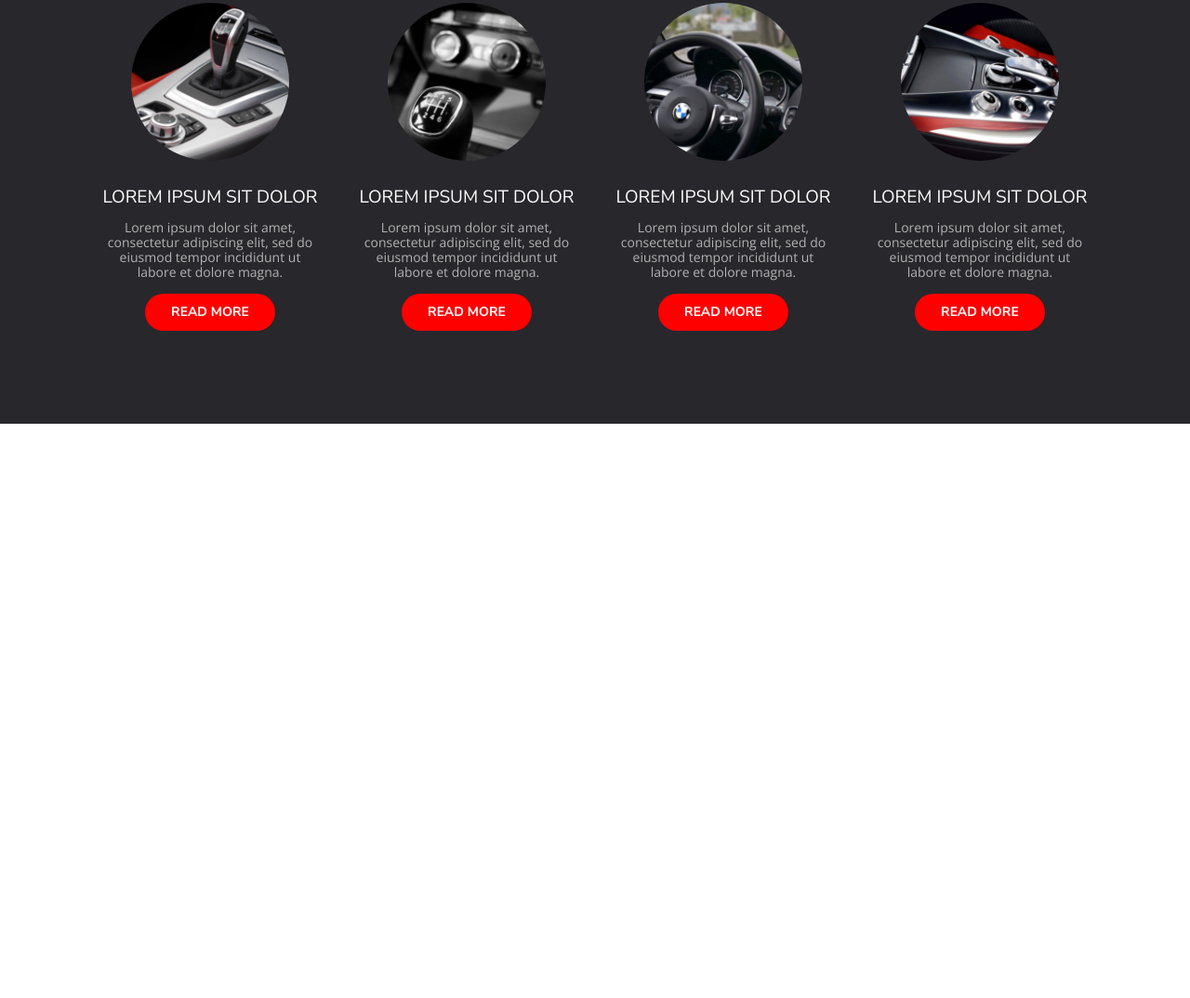
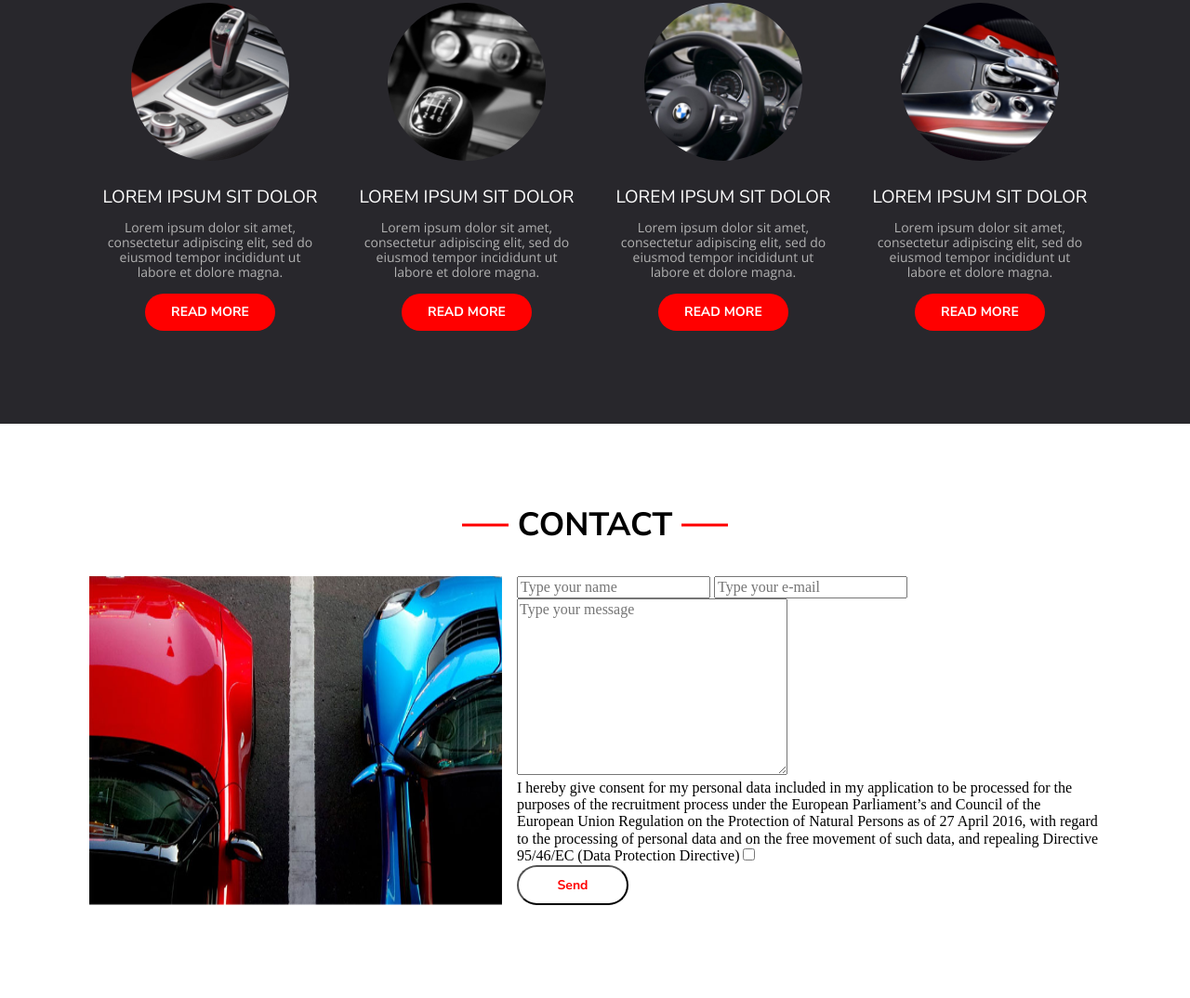
Before and after one commit to PatrykBombik/car_sharing, a plain HTML site: page index.html in a window 1280 px wide. Shown: the part 1685-2759 px from the top of the page at 93% size. Before the commit the page ends 2141 px from the top, so only its background shows below. Drawn offline with nearby package versions, Linux system fonts and the light colour scheme.

Commit message:
form html structur

```diff
--- a/index.html
+++ b/index.html
@@ -104,8 +104,24 @@
             </div>
         </div>
     </section>
-
-
+    <section class="box">
+        <div class="box__inner">
+            <h2 class="hdl">CONTACT</h2>
+            <div class="cols">
+                <img class="formPhoto" src="./src/images/form_photo.png" alt="Form Photo">
+                <form class="contactForm">
+                    <input type="text" class="contactForm__input" placeholder="Type your name">
+                    <input type="email" class="contactForm__input" placeholder="Type your e-mail">
+                    <textarea cols="30" rows="10" placeholder="Type your message"></textarea>
+                    <div class="contactForm__group">
+                    <label for="agreement">I hereby give consent for my personal data included in my application to be processed for the purposes of the recruitment process under the European Parliament’s and Council of the European Union Regulation on the Protection of Natural Persons as of 27 April 2016, with regard to the processing of personal data and on the free movement of such data, and repealing Directive 95/46/EC (Data Protection Directive)</label>
+                    <input type="checkbox" id="agreement">
+                    </div>
+                    <input type="submit" value="Send" class="btn btn--sm btn--outline">
+                </form>
+            </div>
+        </div>
+    </section>
 </main>
 
 </body>
```
Also changed, not shown: src/images/form_photo.png (renamed from src/images/Form Photo.png), src/images/form_photo@2x.png (renamed from src/images/Form Photo@2x.png), src/styles/style.css (line endings or trailing spaces).
